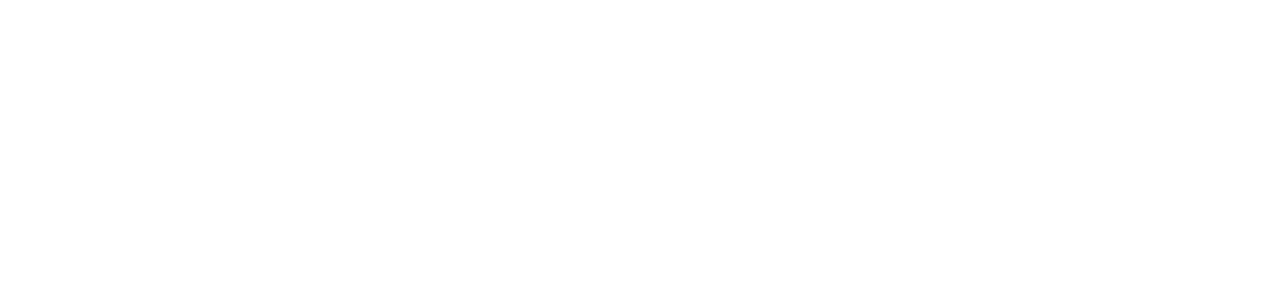
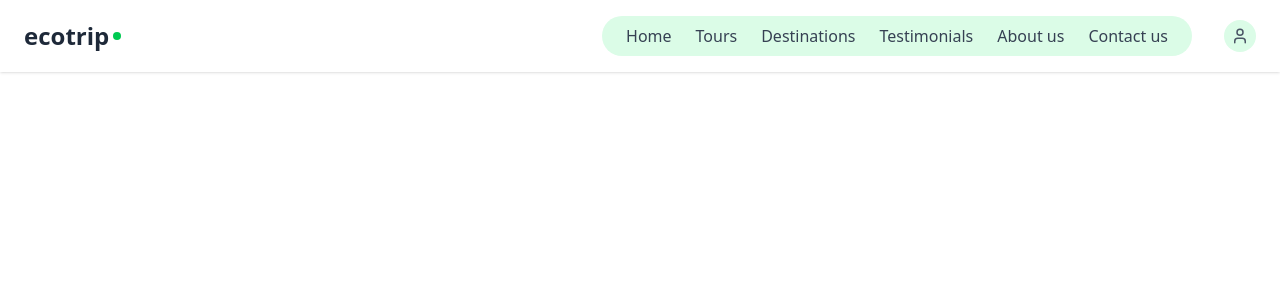
Before and after one commit to srishtisoni7541/ecotrip-client, a React (Vite) app: page /tour-details in a window 1280 px wide. Before the commit this address had no page. Shown: the top 300 px of the page. Built offline with nearby package versions, Linux system fonts and the light colour scheme.

Commit message:
some changes

```diff
--- a/src/App.jsx
+++ b/src/App.jsx
@@ -6,6 +6,7 @@
 import AdminPanel from './admin-panel/AdminPanel'
 import ToursPage from './pages/ToursPage'
 import DateWiseTourPage from './pages/DateWiseTourPage'
+import TourDetailPage from './pages/TourDetailPage'
 
 const App = () => {
   return (
@@ -15,6 +16,7 @@
       <Route path='/admin' element={<AdminPanel/>}/>
       <Route path='/tour' element={<ToursPage/>}/>
       <Route path='/tour-by-date' element={<DateWiseTourPage/>}/>
+      <Route path='/tour-details' element={<TourDetailPage/>}/>
      </Routes>
     </div>
   )
--- a/src/components/AfricanWildLifeSection.jsx
+++ b/src/components/AfricanWildLifeSection.jsx
@@ -1,5 +1,3 @@
-
-
 
 import img1 from '../Images/AfricaImg1.png';
 import img2 from '../Images/AfricaImg2.png';
--- a/src/pages/DateWiseTourPage.jsx
+++ b/src/pages/DateWiseTourPage.jsx
@@ -1,28 +1,32 @@
-import React from 'react'
-import Nav from '../components/Nav'
-import FeaturedToursSection from '../components/FeaturedTourSection'
-import HappyGuestsSection from '../components/HappyGuestsSection'
-import GuestExperiencesSection from '../components/GuestExperienceSection'
-import FAQSection from '../components/FAQSection'
-import FooterSection from '../components/Footer'
+import React from "react";
+import Nav from "../components/Nav";
+import FeaturedToursSection from "../components/FeaturedTourSection";
+import HappyGuestsSection from "../components/HappyGuestsSection";
+import GuestExperiencesSection from "../components/GuestExperienceSection";
+import FAQSection from "../components/FAQSection";
+import FooterSection from "../components/Footer";
 
 const DateWiseTourPage = () => {
   return (
-    <div className='w-full p-6'>
-      <Nav/>
-      <div className='p-10 flex items-end'>
-        <h1 className='text-5xl font-bold'>Explore with <br />us on </h1>
-        <h1 className='text-6xl font-bold text-gray-400 relative left-[-10%] top-2'>20-06-2025</h1>
+    <div className="w-full p-6">
+      <Nav />
+      <div className="p-10 flex items-end">
+        <h1 className="text-5xl font-bold">
+          Explore with <br />
+          us on{" "}
+        </h1>
+        <h1 className="text-6xl font-bold text-gray-400 relative left-[-10%] top-2">
+          20-06-2025
+        </h1>
       </div>
 
-    <FeaturedToursSection/>
-    <HappyGuestsSection/>
-    <GuestExperiencesSection/>
-    <FAQSection/>
-    <FooterSection/>
+      <FeaturedToursSection />
+      <HappyGuestsSection />
+      <GuestExperiencesSection />
+      <FAQSection />
+      <FooterSection />
+    </div>
+  );
+};
 
-    </div>
-  )
-}
-
-export default DateWiseTourPage
+export default DateWiseTourPage;
--- /dev/null
+++ b/src/pages/TourDetailPage.jsx
@@ -0,0 +1,13 @@
+import React from 'react'
+import Nav from '../components/Nav'
+
+const TourDetailPage = () => {
+  return (
+    <div className='w-full '>
+        <Nav/>
+
+    </div>
+  )
+}
+
+export default TourDetailPage
```
Also changed, not shown: src/components/HeroSection.jsx (+0 -33 lines).
